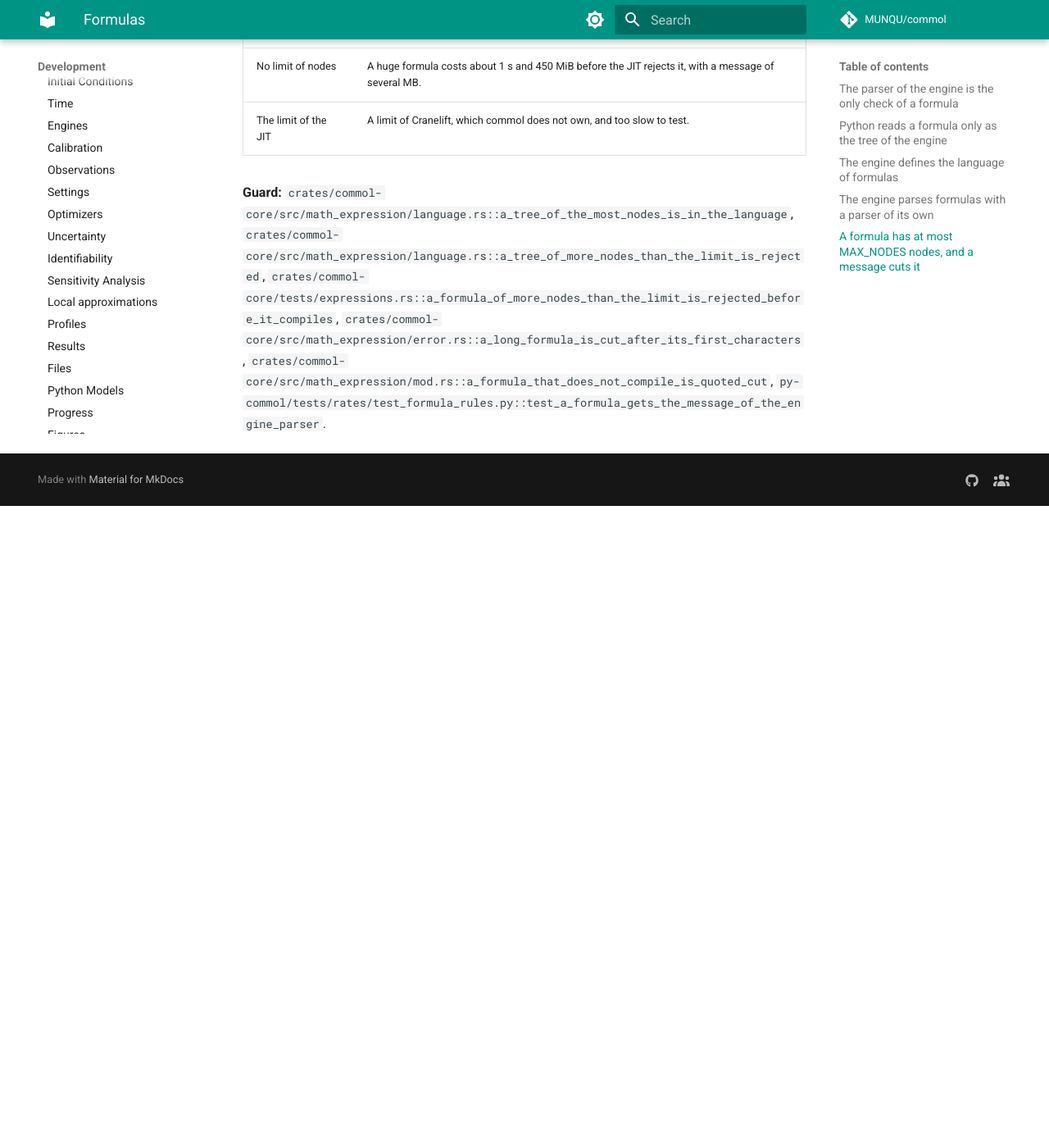
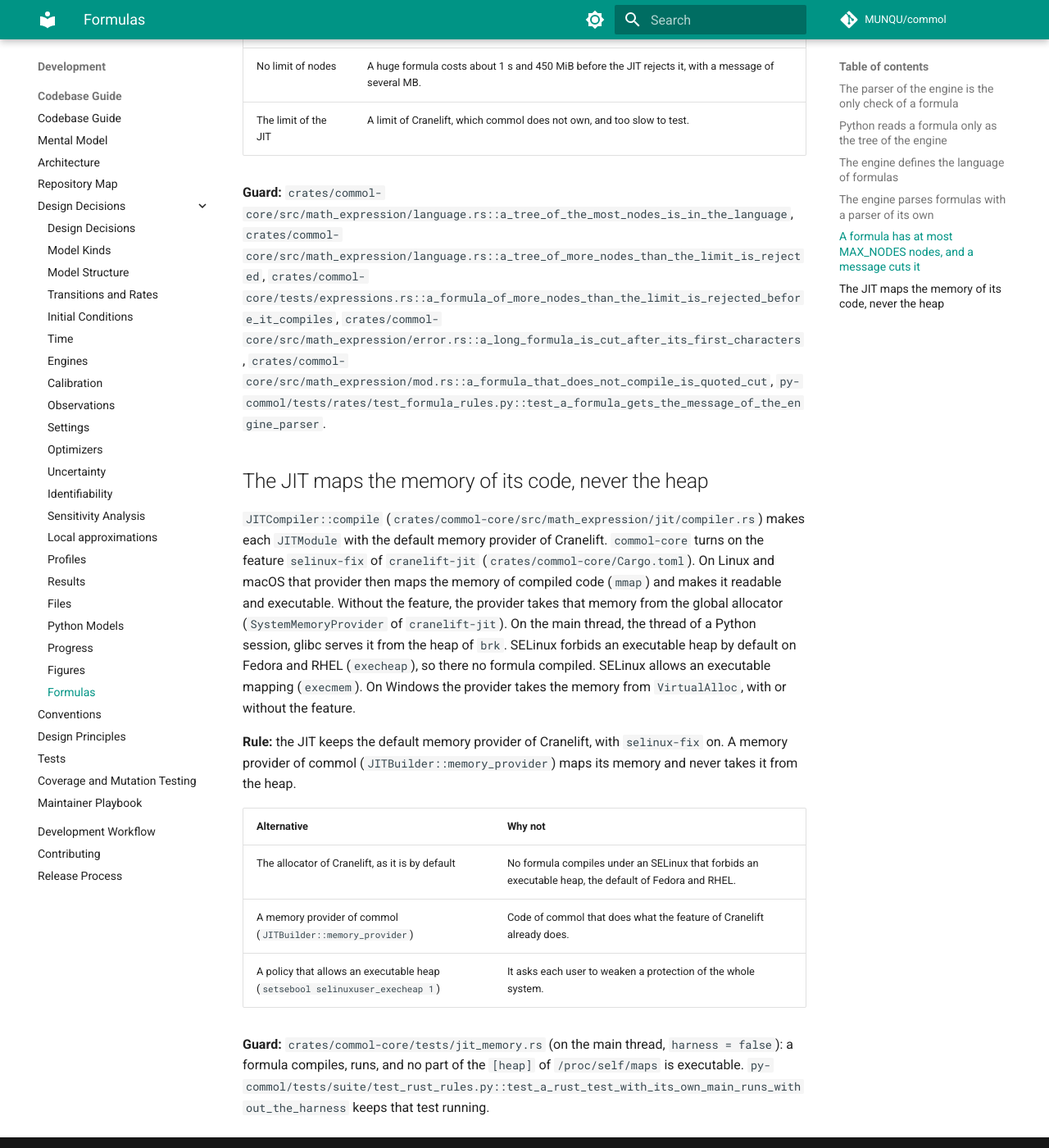
Before and after one commit to MUNQU/commol, an MkDocs documentation site: the page built from docs/codebase/decisions/formulas.md, in a window 1280 px wide and 1400 px high, scrolled down 4478 px. Shown: the whole window at 82% size. Built offline with MkDocs 1.6.1 and Material for MkDocs 9.7.7, drawn with Linux system fonts in a browser that asks for light colours; comment, search, counter and statistics services are not loaded; the version menu is left out; before the commit the page ends 5095 px from its top, so only the background shows below that; some of the changed text lies outside the part shown.

Commit message:
fix(engine): the JIT maps the memory of its code, never the heap

```diff
--- a/docs/codebase/decisions/formulas.md
+++ b/docs/codebase/decisions/formulas.md
@@ -3,7 +3,7 @@
 [Back to Design decisions](../design-decisions.md)
 
 How a formula is checked before it reaches the engine, which limits it
-has, and how Python reads it.
+has, how Python reads it, and where the JIT puts its code.
 
 ## The parser of the engine is the only check of a formula
 
@@ -162,3 +162,34 @@ JIT quotes the formula cut after its first 80 characters (`quoted`,
 `crates/commol-core/src/math_expression/error.rs::a_long_formula_is_cut_after_its_first_characters`,
 `crates/commol-core/src/math_expression/mod.rs::a_formula_that_does_not_compile_is_quoted_cut`,
 `py-commol/tests/rates/test_formula_rules.py::test_a_formula_gets_the_message_of_the_engine_parser`.
+
+## The JIT maps the memory of its code, never the heap
+
+`JITCompiler::compile` (`crates/commol-core/src/math_expression/jit/compiler.rs`)
+makes each `JITModule` with the default memory provider of Cranelift.
+`commol-core` turns on the feature `selinux-fix` of `cranelift-jit`
+(`crates/commol-core/Cargo.toml`). On Linux and macOS that provider then maps
+the memory of compiled code (`mmap`) and makes it readable and executable.
+Without the feature, the provider takes that memory from the global allocator
+(`SystemMemoryProvider` of `cranelift-jit`). On the
+main thread, the thread of a Python session, glibc serves it from the heap of
+`brk`. SELinux forbids an executable heap by default on Fedora and RHEL
+(`execheap`), so there no formula compiled. SELinux allows an executable
+mapping (`execmem`). On Windows the provider takes the memory from
+`VirtualAlloc`, with or without the feature.
+
+**Rule:** the JIT keeps the default memory provider of Cranelift, with
+`selinux-fix` on. A memory provider of commol (`JITBuilder::memory_provider`)
+maps its memory and never takes it from the heap.
+
+| Alternative | Why not |
+|---|---|
+| The allocator of Cranelift, as it is by default | No formula compiles under an SELinux that forbids an executable heap, the default of Fedora and RHEL. |
+| A memory provider of commol (`JITBuilder::memory_provider`) | Code of commol that does what the feature of Cranelift already does. |
+| A policy that allows an executable heap (`setsebool selinuxuser_execheap 1`) | It asks each user to weaken a protection of the whole system. |
+
+**Guard:** `crates/commol-core/tests/jit_memory.rs` (on the main thread,
+`harness = false`): a formula compiles, runs, and no part of the `[heap]` of
+`/proc/self/maps` is executable.
+`py-commol/tests/suite/test_rust_rules.py::test_a_rust_test_with_its_own_main_runs_without_the_harness`
+keeps that test running.
```
Also changed, not shown: docs/about/changelog.md (+6 -0 lines), docs/codebase/design-decisions.md (+1 -1 lines), docs/codebase/tests.md (+9 -0 lines), 4 other files.
